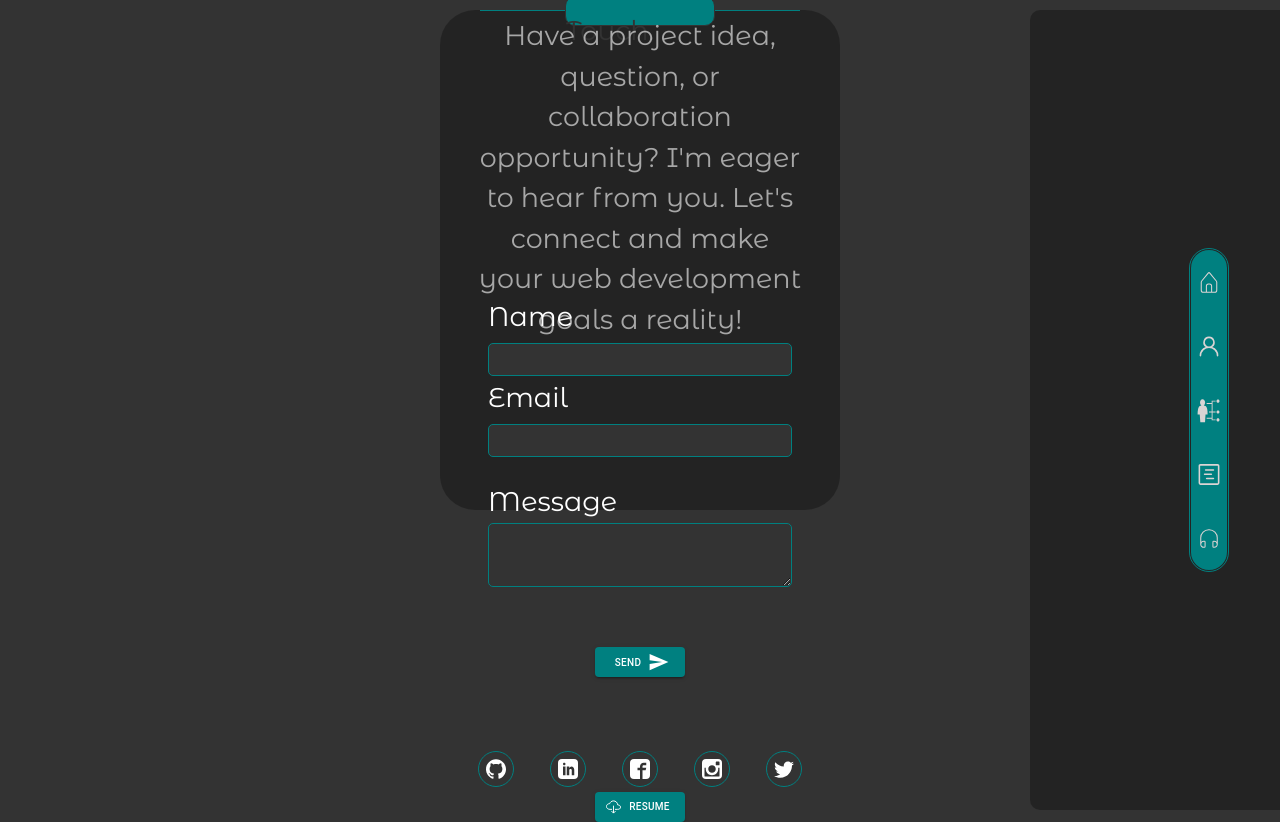
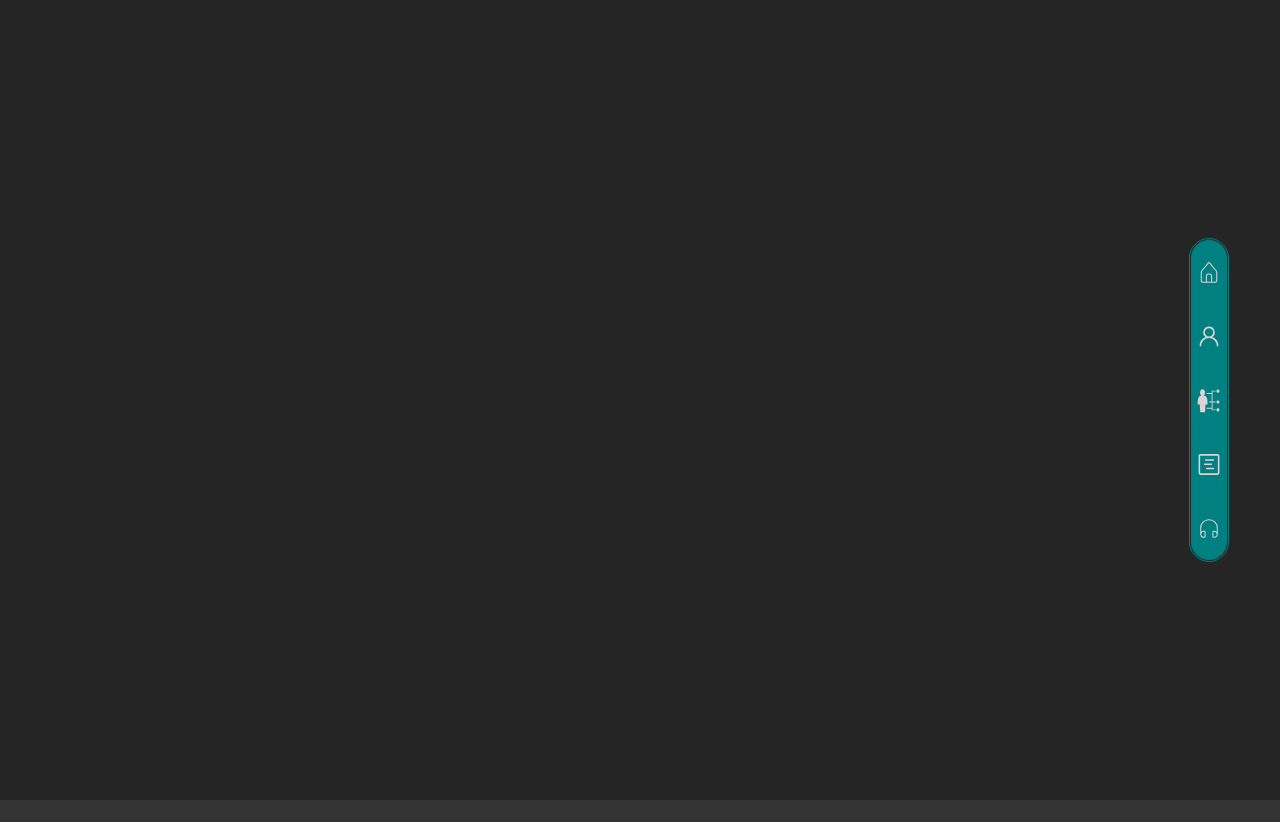
Before and after one commit to ysahih/Portfolio, a Next.js app: page / in a window 1280 px wide. Both pictures are taken after a click on the link 1208 px from the left and 528 px from the top of the page. After the commit the page ends 800 px from the top, so only its background shows below. Built offline with nearby package versions, Linux system fonts and the light colour scheme; a web font is replaced by a local one.

Commit message:
few design changes

```diff
--- a/app/Components/Navbar.tsx
+++ b/app/Components/Navbar.tsx
@@ -33,7 +33,7 @@ const NavBar = () =>{
             <GoProjectRoadmap className="Picon"/> <span>Work</span></a>
           </li>
 
-          <li><a className="section flex  hidden-Icon" onClick={()=>{render?.setRender('connect')}} >
+          <li><a className="section flex  hidden-Icon" onClick={()=>{render?.setRender('footer')}} >
             <CiHeadphones className="Picon"/>  <span>Contact</span></a>
           </li>
         </ul>
--- /dev/null
+++ b/app/Footer.tsx
@@ -0,0 +1,11 @@
+
+
+const Footer = ()=>{
+    return (
+        <div className="footer">
+
+        </div>
+    );
+}
+
+export default Footer;
--- a/app/globals.css
+++ b/app/globals.css
@@ -161,7 +161,7 @@
     width: 60vw;
     max-width: 400px;
     margin: 10px auto;
-    background-color: rgba(0, 0, 0, 0.3);
+    background-color: #252525;
     animation: slideUp 1s forwards;
     padding: 1;
     margin-bottom: 60px;
@@ -327,73 +327,6 @@
   }
 }
 
-@media (min-width: 512px) {
-
-  .navContainer {
-    position: fixed;
-    bottom: auto;
-    right: 0;
-    height: 100vh;
-    width: 20vw;
-    max-width: 250px;
-    display: flex;
-    align-items: center;
-    justify-content: space-around;
-    background-color: rgba(0, 0, 0, 0.3);
-    border-radius: 10px 0 0 10px;
-  }
-  .section:hover span {
-    display: none;
-  }
-  .section:hover .Picon{
-    filter: none;
-    width: 30px;
-  }
-  .navbar{
-    flex-direction: column;
-    justify-content: space-around;
-    width: 36px;
-    padding: 0px 0px;
-    height: 40vh;
-    min-height: 300px;
-
-    border-radius: 18px;
-  }
-  .header{
-    display: none;
-  }
-  .aboutme{
-    margin: auto 0;
-  }
-  .about{
-    height: 90vh;
-    padding: 0;
-  }
-  *{
-    font-size: 1.3rem;
-  }
-  .sectionHeader{
-    margin-top: 10vh;
-  }
-
-  .infoHolder{
-    display: flex;
-    flex-direction: row-reverse;
-    height: 60vh;
-    width: 70vw;
-  }
-  .skills-container .sectionHeader{
-    width: 400px;
-  }
-  .Photo{
-    display: none;
-  }
-}
-@media (max-width: 512px) {
-  .hidden-Icon{
-    display: none;
-  }
-}
 
 
 /*  */
@@ -531,18 +464,7 @@ textarea {
   padding: 20px;
   min-width: 300px;
 }
-@media (max-width: 512px) {
-    .about, .home{
-      width: 100vw;
-      height: 50%;
-    }
-}
 
-@media (max-width: 300px) and (max-height: 800px) {
-  .about{
-      margin-bottom: 200px;
-    }
-}
 
 .sectionHeader{
   display: flex;
@@ -703,25 +625,19 @@ textarea {
   opacity: 1;
 }
 
-@media (min-width: 512px) {
-  .skills-container {
-    width: 80vw;
-  }
-  .skills{
-    padding: 90px;
-  }
-}
+
 
 .tools{
-  gap: 5%;
   display: flex;
-  padding: 10px;
+  width: 60vw;
   flex-wrap: wrap;
   padding-bottom: 100px;
+  padding: 20px;
 }
 
 
 .toolicon{
+  width:  80px;
   height: 80px;
   display: flex;
   flex-direction: column;
@@ -735,6 +651,7 @@ textarea {
   font-size: .6rem;
 }
 
+/* media */
 
 @media (min-width: 512px) {
 
@@ -759,3 +676,102 @@ textarea {
     opacity: 0.2;
   }
 }
+
+
+.footer{
+  background-color: #252525;
+  width: 90vw;
+  height: 100vh;
+}
+
+
+@media (min-width: 512px) {
+
+  .navContainer {
+    position: fixed;
+    bottom: auto;
+    right: 0;
+    height: 100vh;
+    width: 20vw;
+    max-width: 250px;
+    display: flex;
+    align-items: center;
+    justify-content: space-around;
+    background-color: #252525;
+
+    border-radius: 10px 0 0 10px;
+  }
+  .section:hover span {
+    display: none;
+  }
+  .section:hover .Picon{
+    filter: none;
+    width: 30px;
+  }
+  .navbar{
+    flex-direction: column;
+    justify-content: space-around;
+    width: 36px;
+    padding: 0px 0px;
+    height: 40vh;
+    min-height: 300px;
+
+    border-radius: 18px;
+  }
+  .header{
+    display: none;
+  }
+  .aboutme{
+    margin: auto 0;
+  }
+  .about{
+    height: 90vh;
+    padding: 0;
+  }
+  *{
+    font-size: 1.3rem;
+  }
+  .sectionHeader{
+    margin-top: 10vh;
+  }
+
+  .infoHolder{
+    display: flex;
+    flex-direction: row-reverse;
+    height: 60vh;
+    width: 70vw;
+  }
+  .skills-container .sectionHeader{
+    width: 400px;
+  }
+  .Photo{
+    display: none;
+  }
+
+  .skills-container {
+    width: 80vw;
+  }
+  .skills{
+    padding: 90px;
+  }
+}
+@media (max-width: 512px) {
+  .hidden-Icon{
+    display: none;
+  }
+  .tools{
+    width: 100vw;
+    padding: 0;
+  }
+  .about, .home{
+    width: 100vw;
+    height: 50%;
+  }
+}
+
+
+@media (max-width: 300px) and (max-height: 800px) {
+.about{
+    margin-bottom: 200px;
+  }
+}
--- a/app/page.tsx
+++ b/app/page.tsx
@@ -10,6 +10,7 @@ import About from "./Components/About";
 import Skills from "./Components/Skills";
 import RenderContext from "./Contexts/rendre";
 import Contact from "./Components/Contact";
+import Footer from "./Footer";
 
 const Work = ()=> {
   return(
@@ -64,6 +65,7 @@ const Body = ()=>{
       { renderContext?.render === 'about' && <About/>}
       { renderContext?.render === 'skills' && <Skills/>}
       { renderContext?.render === 'connect' && <Contact/>}
+      { renderContext?.render === 'footer' && <Footer/>}
       </div>}
 
     </>
```
